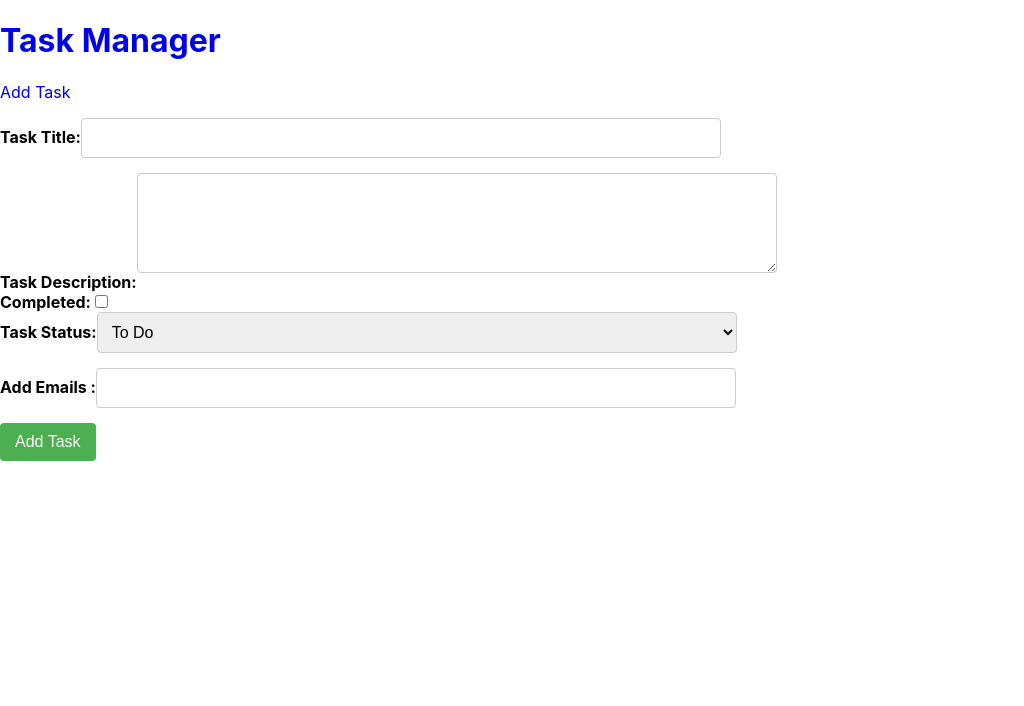
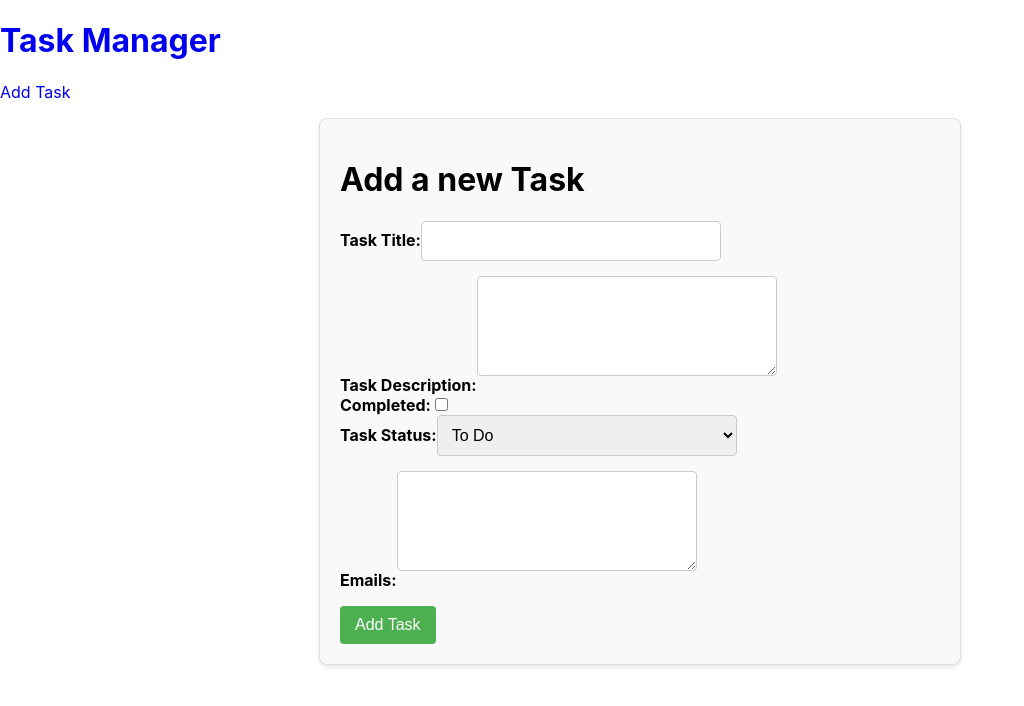
Before and after one commit to Archunaaaa/Task-Manager-Using-React, a React (Create React App) app: page /newtask in a window 1280 px wide. Shown: the top 706 px of the page, without its empty margins (0-1024 px from the left). Built offline with nearby package versions, Linux system fonts and the light colour scheme.

Commit message:
Modify some changes

```diff
--- a/src/Components/AddNewTask.jsx
+++ b/src/Components/AddNewTask.jsx
@@ -1,109 +1,147 @@
-import React, { useState } from 'react';
+import { useState } from 'react';
+import { useNavigate } from 'react-router-dom';
 import { v4 as uuidv4 } from 'uuid';
-import './AddNewTask.css'
-const AddNewTask = () => {
-  const [title, setTitle] = useState('');
-  const [description, setDescription] = useState('');
-  const [completed, setCompleted] = useState(false);
-  const [status, setStatus] = useState('To Do');
+import './AddNewTask.css';
+
+function AddNewTask() {
+  const [taskTitle, setTaskTitle] = useState('');
+  const [taskDescription, setTaskDescription] = useState('');
+  const [taskStatus, setTaskStatus] = useState('To Do');
   const [email, setEmail] = useState('');
-  const [emailList, setEmailList] = useState([]);
+  const [emailsList, setEmailsList] = useState([]);
+  const [taskCompleted, setTaskCompleted] = useState(false);
   const [errorMessage, setErrorMessage] = useState('');
+  const navigate = useNavigate();
 
-  const isValidEmail = (email) => {
+  function validateEmail(email) {
     const emailRegex = /^[^\s@]+@[^\s@]+\.[^\s@]+$/;
     return emailRegex.test(email);
-  };
+  }
 
-  const handleAddEmail = (e) => {
-    if (e.key === 'Enter') {
-      if (isValidEmail(email)) {
-        setEmailList([...emailList, email]);
+  function handleAddEmail() {
+    if (email.trim() !== '') {
+      const newEmails = email.split(',').map(e => e.trim()).filter(e => e !== '');
+      for (let newEmail of newEmails) {
+        if (!validateEmail(newEmail)) {
+          setErrorMessage(`Invalid email format: ${newEmail}`);
+          return;
+        }
+      }
+      setEmailsList([...emailsList, ...newEmails]);
       setEmail('');
       setErrorMessage('');
-      } else {
-        setErrorMessage(`Invalid email format: ${email}`);
     }
   }
-  };
 
-    const handleRemoveEmail = (index) => {
-    const updatedEmails = emailList.filter((_, i) => i !== index);
-    setEmailList(updatedEmails);
-  };
+  function handleRemoveEmail(index) {
+    const updatedEmailsList = [...emailsList];
+    updatedEmailsList.splice(index, 1);
+    setEmailsList(updatedEmailsList);
+  }
 
-  const handleFormSubmit = (e) => {
+  function handleEmailChange(e) {
+    setEmail(e.target.value);
+    if (errorMessage) {
+      setErrorMessage('');
+    }
+  }
+
+  function handleEmailKeyPress(e) {
+    if (e.key === 'Enter') {
       e.preventDefault();
-    if (title.trim() === '') {
+      handleAddEmail();
+    }
+  }
+
+  function handleSubmit(e) {
+    e.preventDefault();
+
+    const newEmails = email.split(',').map(e => e.trim()).filter(e => e);
+    const invalidEmails = newEmails.filter(e => !validateEmail(e));
+
+    // Check for invalid emails
+    if (invalidEmails.length > 0) {
+      setErrorMessage(`Invalid email format: ${invalidEmails.join(', ')}`);
+      return;
+    }
+
+    const updatedEmailsList = [...emailsList, ...newEmails];
+    setEmailsList(updatedEmailsList);
+
+    setEmail('');
+    setErrorMessage('');
+
+    if (taskTitle.trim() === '') {
       setErrorMessage('Task title is required.');
       return;
     }
 
+    const taskId = uuidv4();
+    const existingTasks = localStorage.getItem('tasks');
     const newTask = {
-      id: uuidv4(),
-      title,
-      description,
-      completed,
-      status,
-      emails: emailList,
+      id: taskId,
+      taskTitle,
+      taskDescription,
+      taskStatus,
+      emailsList: updatedEmailsList,
+      taskCompleted
     };
+    const updatedTasks = existingTasks ? JSON.parse(existingTasks).concat(newTask) : [newTask];
+    localStorage.setItem('tasks', JSON.stringify(updatedTasks));
 
-
-    const existingTasks = JSON.parse(localStorage.getItem('tasks')) || [];
-    existingTasks.push(newTask);
-    localStorage.setItem('tasks', JSON.stringify(existingTasks));
-
-    setTitle('');
-    setDescription('');
-    setCompleted(false);
-    setStatus('To Do');
-    setEmailList([]);
-    setErrorMessage('');
-  };
+    setTaskTitle('');
+    setTaskDescription('');
+    setTaskStatus('To Do');
+    setEmailsList([]);
+    setTaskCompleted(false);
+    navigate('/');
+  }
 
   return (
-    <div data-testid="formContainer">
-      <form onSubmit={handleFormSubmit}>
-        <div>
-          <label htmlFor="title">Task Title:</label>
+    <div className='formContainer' data-testid="formContainer">
+      <div className='mainForm'>
+        <form onSubmit={handleSubmit}>
+          <h1 className='addNewTaskHeading'>Add a new Task</h1>
+          <div className="task-form">
+            <div className="left-column">
+              <div className="alignSameLine">
+                <label>Task Title:</label>
                 <input
                   type="text"
-            id="title"
+                  value={taskTitle}
+                  onChange={(e) => setTaskTitle(e.target.value)}
                   data-testid="titleInputField"
-            value={title}
-            onChange={(e) => setTitle(e.target.value)}
+                  className='titleInputField'
                   required
                 />
               </div>
-
-        <div>
-          <label htmlFor="description">Task Description:</label>
+              <div className="alignSameLine">
+                <label>Task Description:</label>
                 <textarea
-            id="description"
+                  value={taskDescription}
+                  onChange={(e) => setTaskDescription(e.target.value)}
                   data-testid="descriptionTextarea"
-            value={description}
-            onChange={(e) => setDescription(e.target.value)}
+                  className='descriptionTextArea'
                 />
               </div>
-
-        <div>
-          <label htmlFor="completed">Completed:</label>
+            </div>
+            <div className="right-column">
+              <div className="alignSameLine">
+                <label>Completed:</label>
                 <input
                   type="checkbox"
-            id="completed"
+                  checked={taskCompleted}
+                  onChange={(e) => setTaskCompleted(e.target.checked)}
                   data-testid="completedCheckbox"
-            checked={completed}
-            onChange={(e) => setCompleted(e.target.checked)}
+                  className='completedCheckBox'
                 />
               </div>
-
-        <div>
-          <label htmlFor="status">Task Status:</label>
+              <div className="alignSameLine">
+                <label>Task Status:</label>
                 <select
-            id="status"
+                  value={taskStatus}
+                  onChange={(e) => setTaskStatus(e.target.value)}
                   data-testid="taskStatusSelect"
-            value={status}
-            onChange={(e) => setStatus(e.target.value)}
                 >
                   <option value="To Do">To Do</option>
                   <option value="In Progress">In Progress</option>
@@ -111,42 +149,44 @@ const AddNewTask = () => {
                   <option value="On Hold">On Hold</option>
                 </select>
               </div>
-
-        <div>
-          <label htmlFor="email">Add Emails
-            :</label>
-          <input
-            type="email"
-            id="email"
+              <div className='alignEmailItems'>
+                <label>Emails:</label>
+                <textarea
+                  type="text"
+                  className='emailInput'
+                  value={email}
+                  onChange={handleEmailChange}
+                  onKeyDown={handleEmailKeyPress}
                   data-testid="emailInput"
-            value={email}
-            onChange={(e) => setEmail(e.target.value)}
-            onKeyDown={handleAddEmail}
                 />
               </div>
-        <div data-testid="emailList">
-          {emailList.map((email, index) => (
-            <div key={index} data-testid={`email-${index}`}>
-              <span>{email[0]}</span> {/* First character of email */}
-              <span>{email}</span>
+              {errorMessage && <p className="error-message" data-testid="errorMessage">{errorMessage}</p>}
+              <div>
+                <ul className='emailList'>
+                  {emailsList.map((email, index) => (
+                    <div key={index} data-testid={`email-${index}`} className='eachEmail'>
+                      {email[0].toUpperCase()}
                       <button
+                        className='removeEmailButton'
                         type="button"
+                        onClick={() => handleRemoveEmail(index)}
                         data-testid={`removeEmailButton-${index}`}
-                onClick={() => handleRemoveEmail(index)}>
-                Remove
+                      >
+                        &times;
                       </button>
                     </div>
                   ))}
+                </ul>
               </div>
-
-        {errorMessage && <div style={{ color: 'red' }}>{errorMessage}</div>}
-
-        <div>
+            </div>
+          </div>
+          <div className="submit-button-row">
             <button type="submit">Add Task</button>
           </div>
         </form>
       </div>
+    </div>
   );
-};
+}
 
 export default AddNewTask;
```
Also changed, not shown: src/Components/AddNewTask.css (line endings or trailing spaces), src/Components/Header.jsx (line endings or trailing spaces). Lines whose indentation alone changed are shown as unchanged.
